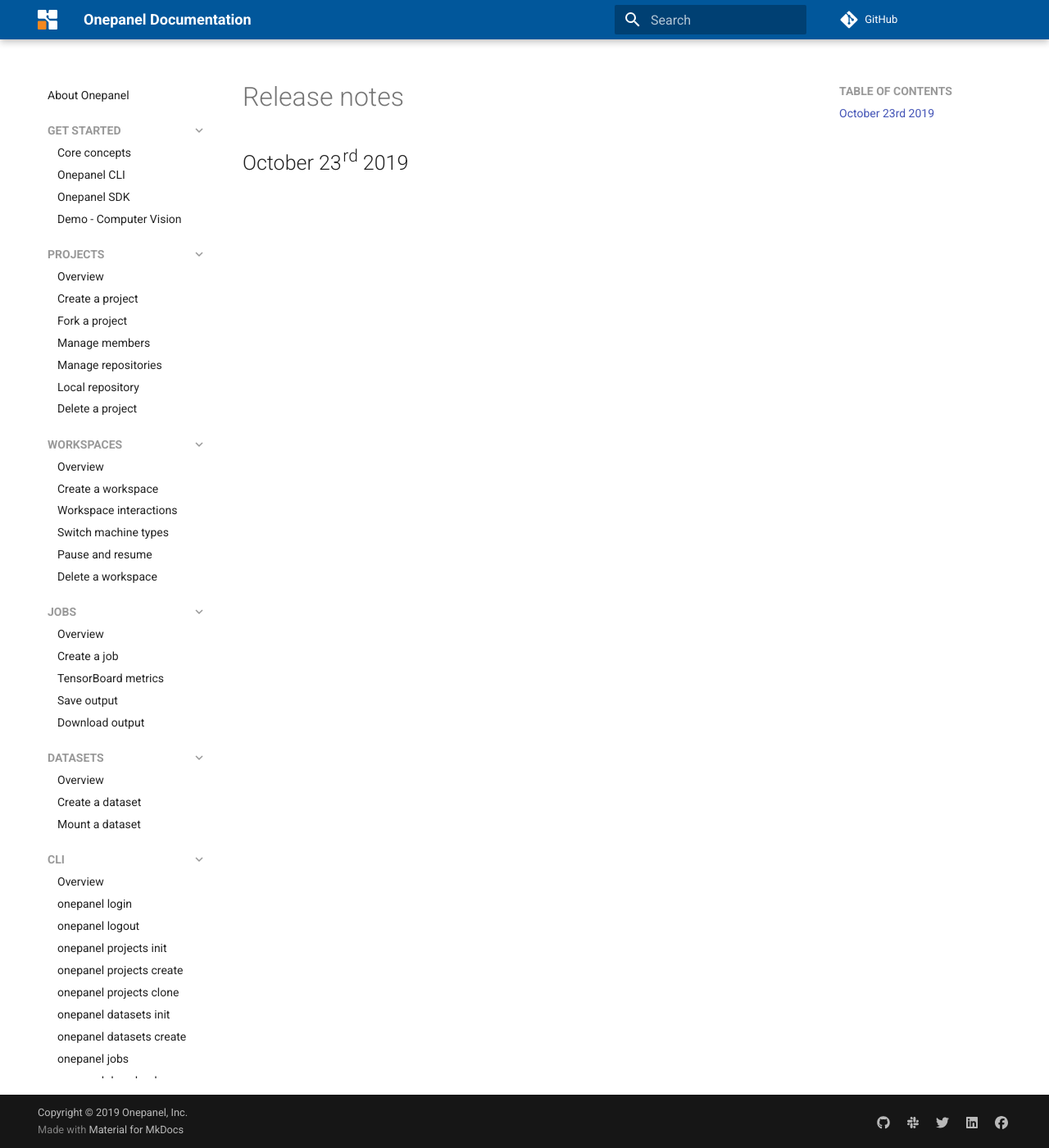
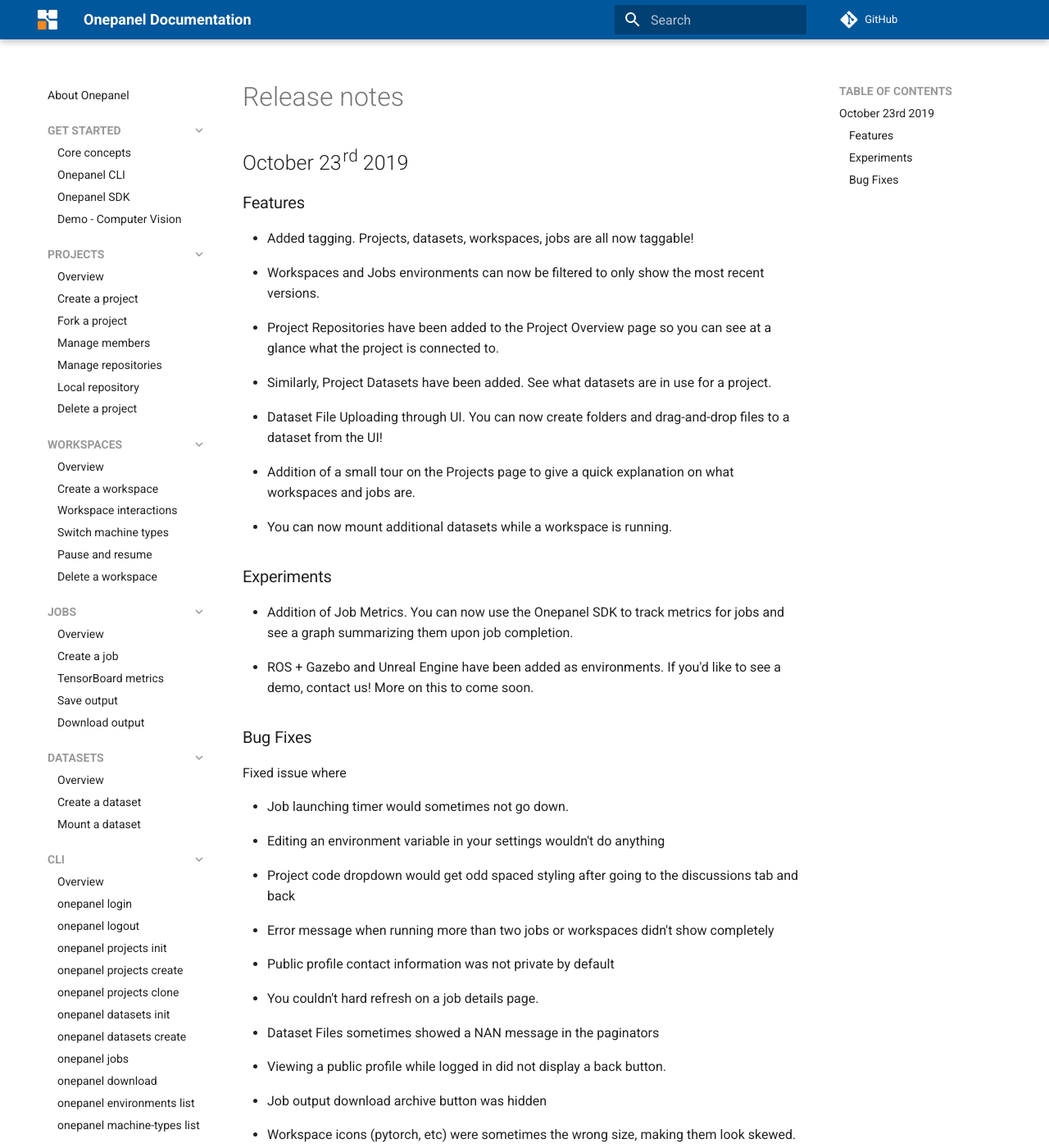
Before and after one commit to onepanelio/docs, an MkDocs documentation site: the page built from docs/release-notes/release-notes.md, in a window 1280 px wide and 1400 px high. Shown: the whole window at 82% size. Built offline with MkDocs 1.6.1 and Material for MkDocs 9.7.7, drawn with Linux system fonts in a browser that asks for light colours; comment, search, counter and statistics services are not loaded.

Commit message:
Added release notes for 10.23.2019

```diff
--- a/docs/release-notes/release-notes.md
+++ b/docs/release-notes/release-notes.md
@@ -1 +1,31 @@
 ## October 23rd 2019
+
+### Features
+
+* Added tagging. Projects, datasets, workspaces, jobs are all now taggable!
+* Workspaces and Jobs environments can now be filtered to only show the most recent versions.
+* Project Repositories have been added to the Project Overview page so you can see at a glance what the project is connected to.
+* Similarly, Project Datasets have been added. See what datasets are in use for a project.
+* Dataset File Uploading through UI. You can now create folders and drag-and-drop files to a dataset from the UI!
+* Addition of a small tour on the Projects page to give a quick explanation on what workspaces and jobs are.
+* You can now mount additional datasets while a workspace is running.
+
+### Experiments
+
+* Addition of Job Metrics. You can now use the Onepanel SDK to track metrics for jobs and see a graph summarizing them upon job completion.
+* ROS + Gazebo and Unreal Engine have been added as environments. If you'd like to see a demo, contact us! More on this to come soon.
+
+### Bug Fixes
+
+Fixed issue where
+
+* Job launching timer would sometimes not go down.
+* Editing an environment variable in your settings wouldn't do anything
+* Project code dropdown would get odd spaced styling after going to the discussions tab and back
+* Error message when running more than two jobs or workspaces didn't show completely
+* Public profile contact information was not private by default
+* You couldn't hard refresh on a job details page.
+* Dataset Files sometimes showed a NAN message in the paginators
+* Viewing a public profile while logged in did not display a back button.
+* Job output download archive button was hidden
+* Workspace icons (pytorch, etc) were sometimes the wrong size, making them look skewed.
```
